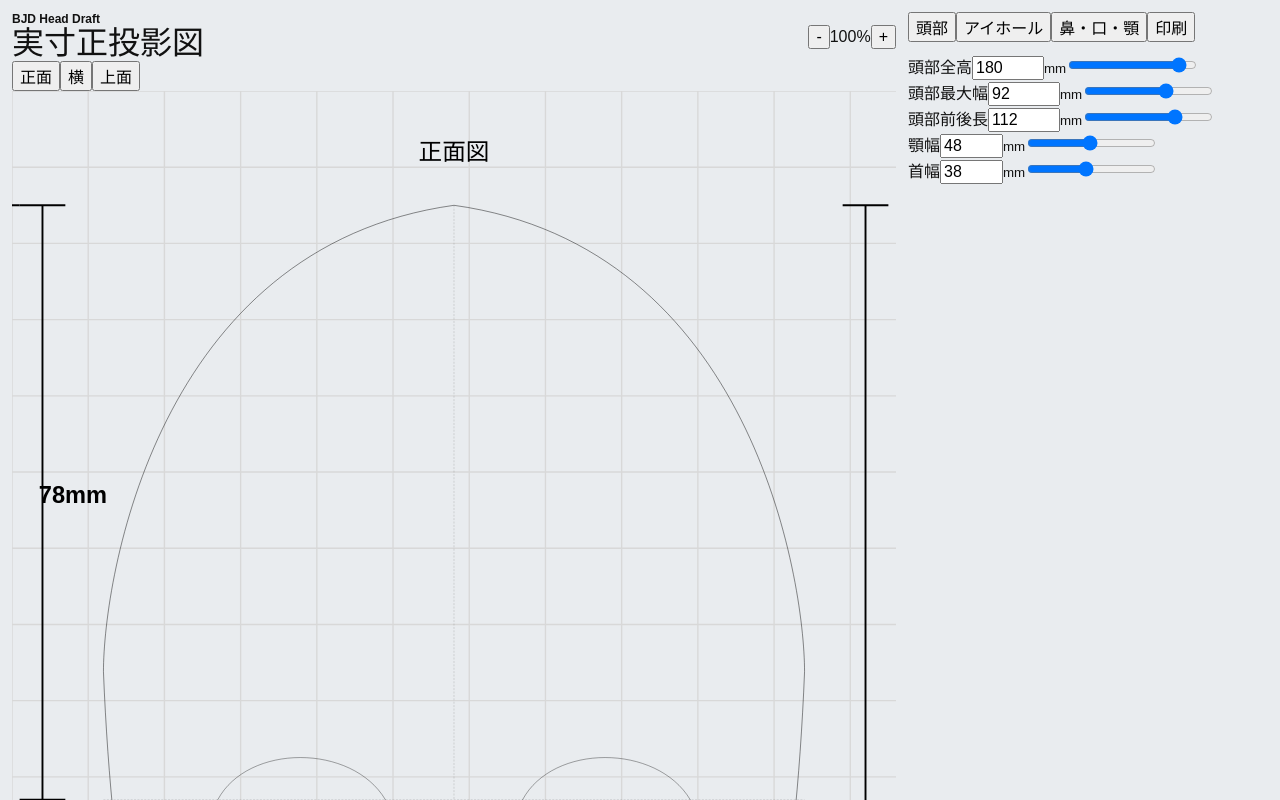
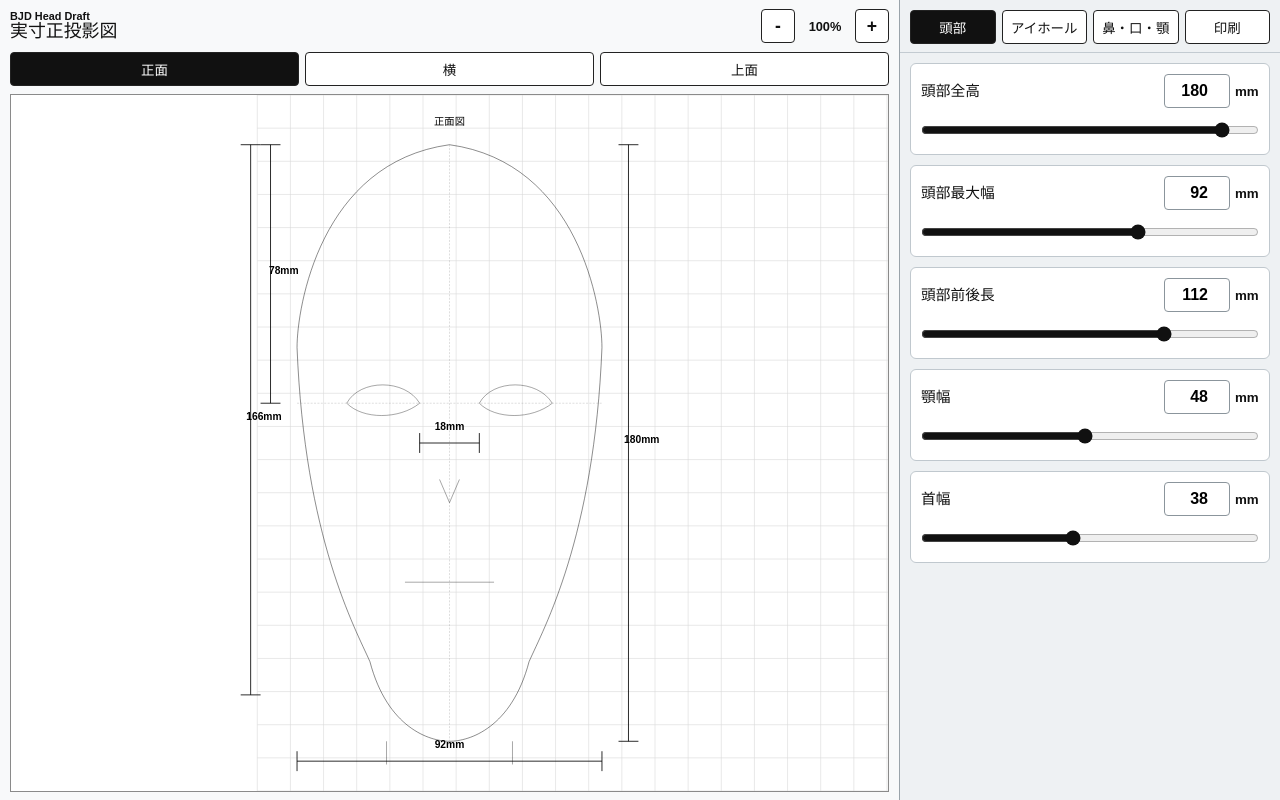
Before and after one commit to catnemu/bjd-head-draft, a React (Vite) app: page / in a window 1280 px wide. Shown: the top 800 px of the page. Built offline with nearby package versions, Linux system fonts and the light colour scheme.

Commit message:
Update src/styles.css

```diff
--- a/src/styles.css
+++ b/src/styles.css
@@ -1,6 +1,6 @@
 :root {
   color: #111;
-  background: #e9ecef;
+  background: #dfe3e6;
   font-family: Arial, "Yu Gothic", "Hiragino Kaku Gothic ProN", Meiryo, sans-serif;
   font-synthesis: none;
   text-rendering: optimizeLegibility;
@@ -13,8 +13,10 @@
 html,
 body,
 #root {
-  min-height: 100%;
+  width: 100%;
+  height: 100%;
   margin: 0;
+  overflow: hidden;
 }
 
 button,
@@ -24,22 +26,33 @@ input {
 
 body {
   min-width: 320px;
-  background: #e9ecef;
+  background: #dfe3e6;
 }
 
 .app-shell {
-  min-height: 100dvh;
+  width: 100%;
+  height: 100dvh;
   display: grid;
-  grid-template-rows: auto auto 1fr;
-  gap: 12px;
-  padding: 12px;
+  grid-template-rows: minmax(260px, 38dvh) minmax(0, 1fr);
+  overflow: hidden;
+}
+
+.preview-area {
+  display: grid;
+  grid-template-rows: auto auto minmax(0, 1fr);
+  gap: 8px;
+  padding: calc(8px + env(safe-area-inset-top)) 10px 8px;
+  border-bottom: 1px solid #9aa3aa;
+  background: #f8f9fa;
+  min-height: 0;
 }
 
 .app-header {
   display: flex;
   align-items: center;
   justify-content: space-between;
-  gap: 12px;
+  gap: 10px;
+  min-height: 36px;
 }
 
 .app-header p,
@@ -48,43 +61,178 @@ body {
 }
 
 .app-header p {
-  font-size: 0.75rem;
+  font-size: 0.68rem;
   font-weight: 700;
-  letter-spacing: 0;
 }
 
 .app-header h1 {
-  font-size: clamp(1.35rem, 6vw, 2rem);
+  font-size: 1.12rem;
   line-height: 1.1;
 }
 
-.header-actions {
-  display: flex;
-  gap: 8px;
+.zoom-actions {
+  display: grid;
+  grid-template-columns: 34px 48px 34px;
+  align-items: center;
+  gap: 6px;
 }
 
-.header-actions button {
-  min-height: 44px;
+.zoom-actions button,
+.view-tabs button,
+.panel-tabs button,
+.print-panel button {
   border: 1px solid #222;
   border-radius: 4px;
-  padding: 0 12px;
   color: #111;
   background: #fff;
   font-weight: 700;
 }
 
-.sheet-wrap {
-  overflow: auto;
+.zoom-actions button {
+  height: 34px;
+  font-size: 1.1rem;
+}
+
+.zoom-actions output {
+  text-align: center;
+  font-size: 0.8rem;
+  font-weight: 700;
+}
+
+.view-tabs,
+.panel-tabs {
+  display: grid;
+  gap: 6px;
+}
+
+.view-tabs {
+  grid-template-columns: repeat(3, 1fr);
+}
+
+.panel-tabs {
+  position: sticky;
+  top: 0;
+  z-index: 2;
+  grid-template-columns: repeat(4, 1fr);
+  padding: 10px 10px 8px;
+  background: #eef1f3;
+  border-bottom: 1px solid #c3cbd1;
+}
+
+.view-tabs button,
+.panel-tabs button {
+  min-height: 34px;
+  font-size: 0.84rem;
+}
+
+.view-tabs button.active,
+.panel-tabs button.active {
+  color: #fff;
+  background: #111;
+}
+
+.preview-canvas {
+  min-height: 0;
+  overflow: hidden;
   border: 1px solid #8a8a8a;
-  background: #cfd4d8;
+  background: #fff;
+  touch-action: pan-y;
+}
+
+.preview-svg {
+  display: block;
+  width: 100%;
+  height: 100%;
+  background: #fff;
+  transform-origin: center;
+  transition: transform 120ms ease-out;
+}
+
+.controls {
+  min-height: 0;
+  overflow-y: auto;
   -webkit-overflow-scrolling: touch;
+  background: #eef1f3;
+  padding-bottom: env(safe-area-inset-bottom);
+}
+
+.control-list {
+  display: grid;
+  gap: 10px;
+  padding: 10px;
+}
+
+.dimension-control,
+.print-panel {
+  display: grid;
+  gap: 8px;
+  padding: 10px;
+  border: 1px solid #c0c8ce;
+  border-radius: 6px;
+  background: #fff;
+}
+
+.number-row {
+  display: grid;
+  grid-template-columns: minmax(0, 1fr) auto;
+  gap: 8px;
+  align-items: center;
+  font-weight: 700;
+  min-height: 34px;
+}
+
+.number-row span:first-child {
+  min-width: 0;
+  font-size: 0.92rem;
+  line-height: 1.25;
+}
+
+.number-unit {
+  display: grid;
+  grid-template-columns: 66px 24px;
+  gap: 5px;
+  align-items: center;
+}
+
+.number-unit input {
+  width: 66px;
+  height: 34px;
+  border: 1px solid #8b959c;
+  border-radius: 4px;
+  padding: 0 6px;
+  text-align: right;
+  font-size: 1rem;
+}
+
+.number-unit small {
+  font-weight: 700;
+}
+
+input[type="range"] {
+  width: 100%;
+  height: 28px;
+  margin: 0;
+  accent-color: #111;
+}
+
+.print-panel p {
+  margin: 0;
+  font-size: 0.92rem;
+  line-height: 1.55;
+}
+
+.print-panel button {
+  min-height: 42px;
+}
+
+.print-sheet-wrap {
+  display: none;
 }
 
 .a4-sheet {
   display: block;
   width: 297mm;
   height: 210mm;
-  max-width: none;
   background: #fff;
 }
 
@@ -122,6 +270,15 @@ body {
   fill: #000;
 }
 
+.is-highlighted {
+  stroke: #d30000;
+  stroke-width: 0.9;
+}
+
+.point.is-highlighted {
+  fill: #d30000;
+}
+
 .dimension {
   stroke: #000;
   stroke-width: 0.25;
@@ -151,66 +308,21 @@ body {
   vector-effect: non-scaling-stroke;
 }
 
-.controls {
-  display: grid;
-  gap: 12px;
-  padding-bottom: 18px;
-}
-
-fieldset {
-  display: grid;
-  gap: 8px;
-  margin: 0;
-  padding: 12px;
-  border: 1px solid #b6bdc2;
-  border-radius: 6px;
-  background: #fff;
-}
-
-legend {
-  padding: 0 6px;
-  font-weight: 700;
-}
-
-.dimension-input {
-  display: grid;
-  grid-template-columns: minmax(0, 1fr) 86px 28px;
-  gap: 8px;
-  align-items: center;
-  min-height: 44px;
-  font-weight: 700;
-}
-
-.dimension-input input {
-  width: 100%;
-  min-height: 40px;
-  border: 1px solid #8b959c;
-  border-radius: 4px;
-  padding: 0 8px;
-  text-align: right;
-}
-
-.dimension-input small {
-  color: #333;
-  font-weight: 700;
-}
-
-@media (min-width: 920px) {
+@media (min-width: 880px) {
   .app-shell {
-    grid-template-columns: minmax(0, auto) 360px;
-    grid-template-rows: auto 1fr;
-    align-items: start;
-    max-width: 1460px;
-    margin: 0 auto;
+    grid-template-columns: minmax(480px, 1fr) 380px;
+    grid-template-rows: 100dvh;
   }
 
-  .app-header {
-    grid-column: 1 / -1;
+  .preview-area {
+    grid-template-rows: auto auto minmax(0, 1fr);
+    height: 100dvh;
+    border-right: 1px solid #9aa3aa;
+    border-bottom: 0;
   }
 
   .controls {
-    max-height: calc(100dvh - 92px);
-    overflow: auto;
+    height: 100dvh;
   }
 }
 
@@ -226,6 +338,7 @@ legend {
     width: 297mm;
     height: 210mm;
     min-height: 0;
+    overflow: visible;
     background: #fff;
   }
 
@@ -234,18 +347,19 @@ legend {
     width: 297mm;
     height: 210mm;
     padding: 0;
+    overflow: visible;
   }
 
-  .app-header,
+  .preview-area,
   .controls {
     display: none;
   }
 
-  .sheet-wrap {
-    overflow: visible;
-    border: 0;
+  .print-sheet-wrap {
+    display: block;
     width: 297mm;
     height: 210mm;
+    overflow: visible;
     background: #fff;
   }
 
```
